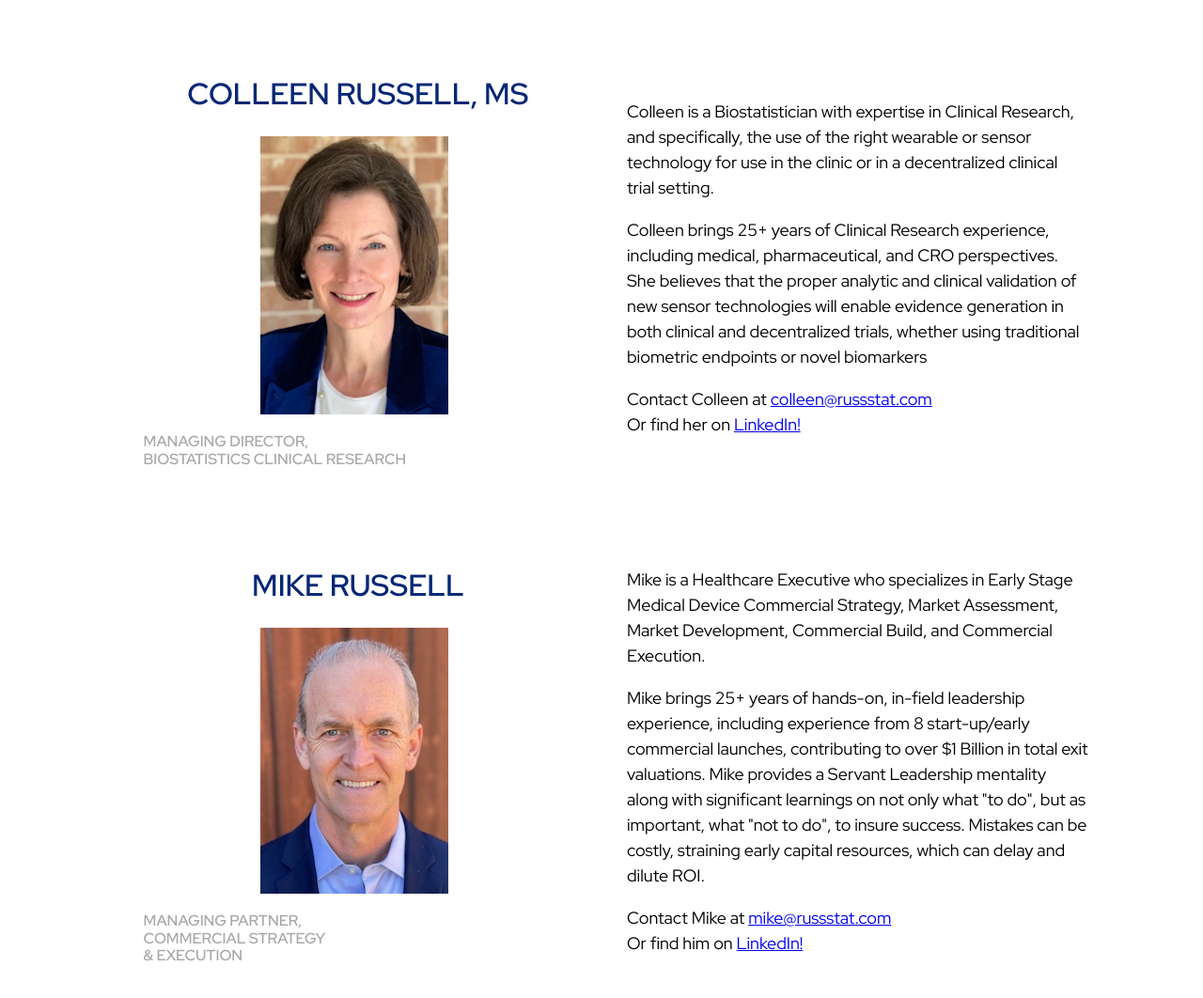
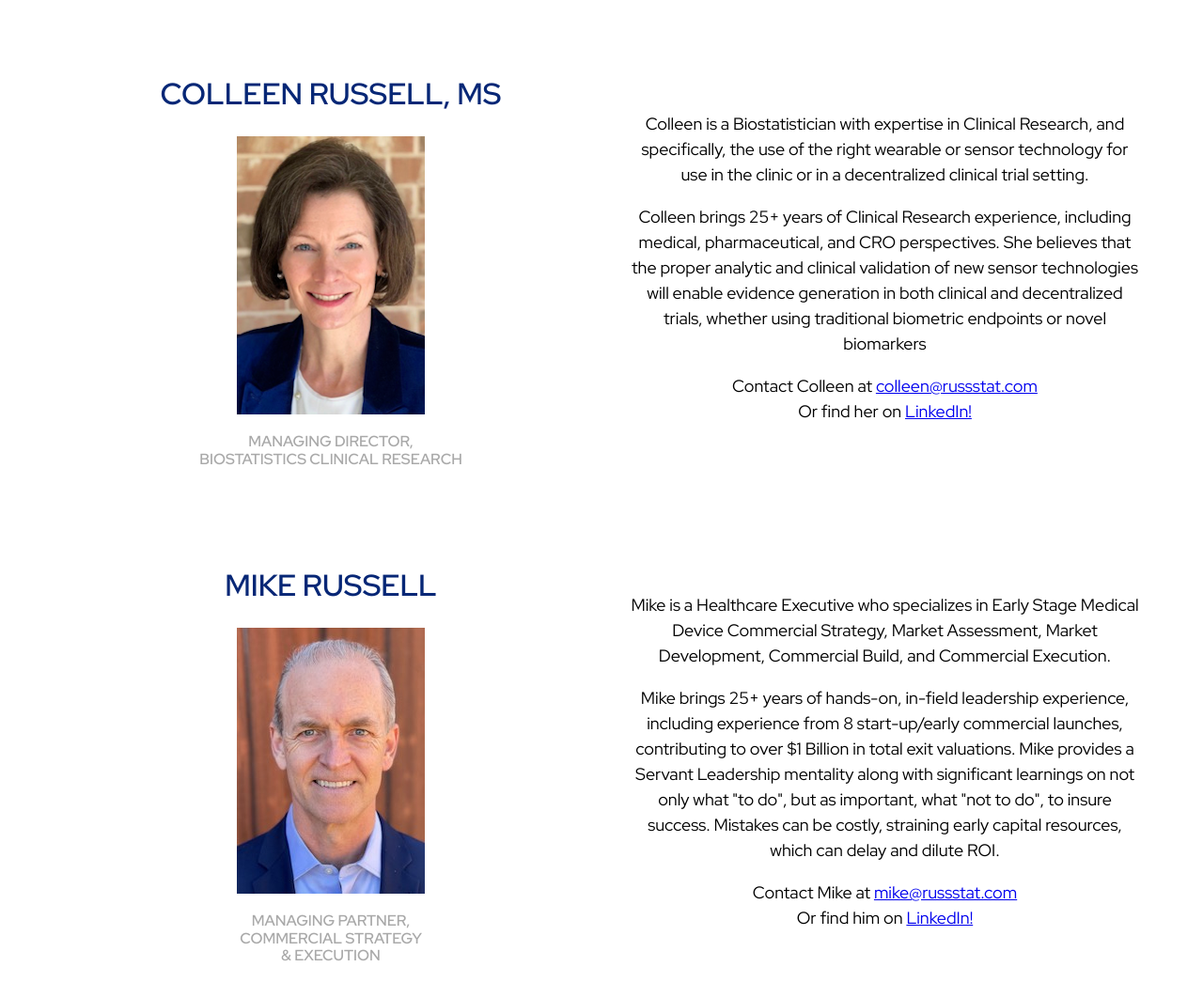
Before and after one commit to Madie-F/RussStat-Consulting, a website built with Parcel: page index.html in a window 1280 px wide. Shown: the part 916-1978 px from the top of the page at 94% size. Built offline with nearby package versions, Linux system fonts and the light colour scheme; files whose address does not match are found by name; a web font is replaced by a local one.

Commit message:
Align img, final touches

```diff
--- a/css/main.css
+++ b/css/main.css
@@ -115,7 +115,7 @@ header h2 {
 .hero-text h3 {
 	text-align: center;
 	position: absolute;
-	top: 12%;
+	top: 10%;
 	left: 46%;
 	transform: translate(-50%, -50%);
 	text-decoration: none;
@@ -132,10 +132,18 @@ header h2 {
 	height: auto;
 }
 
+.half-width p {
+	text-align: center;
+}
+
+.half-width h3{
+	text-align: center;
+	padding-left: 0%;
+}
+
 .colleen-contact-img{
 	height: auto;
 	max-width: 100%;
-	padding-left: 9%;
 }
 
 .mike-contact-img img{
@@ -168,57 +176,62 @@ footer h3 {
 
 @media all and (min-width: 768px) {
 	h1{
-		font-size: 5em;
+		font-size: 7em;
 	}
 	h2{
 		font-size: 2em
 	}
 	h3{
 		font-size: 1em;
-		padding-left: 31px;
+		padding-left: 1.25em;
+		text-align: center;
 	}
 	p{
 		font-size: 1em;
 		line-height: 1.5em;
 		padding: 0 0 0 1.5em;
-		text-align: left;
-		margin-right: 0;
+		text-align: center;
+	}
+	.hero-text h1{
+		text-align: center;
+		position: absolute;
+		top: 20%;
+		left: 50%;
+		transform: translate(-50%, -50%);
 	}
 	.hero-text h3{
-		font-size: 1.5em;
+		font-size: 2em;
 		text-align: center;
 		position: absolute;
-		top: 12%;
+		top: 30%;
 		left: 48%;
 		transform: translate(-50%, -50%);
 		text-decoration: none;
 		color: black;
 	}
-	.top-section .bottom-section {
-		justify-content: center;
-		align-items: center;
-	}
 	.top-section h3{
 		width: 100%;
 	}
 	.half-width {
-		width: 45%;
+		width: 50%;
 		padding: 1em 0;
 		margin: 1em 0;
 		flex-flow: row wrap;
 	}
+	.half-width h3{
+		text-align: center;
+	}
+
 	.colleen-contact-img, .mike-contact-img{
-		height: auto;
-		max-width: 100%;
-		padding-left: 50px;
+		position: relative;
+		left: 50%;
+		transform: translate(-50%, 0);
+		-ms-transform: translate(-50%, 0);
+		-webkit-transform: translate(-50%, 0);
 	}
 }
 
 @media all and (min-width: 1200px) {
-	p{
-		font-size: 1.125em;
-	}
-
 	.hero-text h1{
 		font-size: 9em;
 		text-align: center;
@@ -238,13 +251,22 @@ footer h3 {
 		color: black;
 		font-size: 2.5em;
 	}
-	.colleen-contact-img, .mike-contact-img{
-		height: auto;
-		max-width: 100%;
-		padding-left: 30%;
-	}
 	h3{
 		font-size: 1em;
-		padding-left: 31px;
+		padding-left: 1.9375em;
+	}
+	.half-width h3{
+		text-align: center;
+	}
+	.half-width p{
+		font-size: 1.125em;
+		text-align: center;
+	}
+	.colleen-contact-img, .mike-contact-img{
+		position: relative;
+		left: 50%;
+		transform: translate(-50%, 0);
+		-ms-transform: translate(-50%, 0);
+		-webkit-transform: translate(-50%, 0);
 	}
 }
```
Also changed, not shown: index.html (+1 -0 lines).
